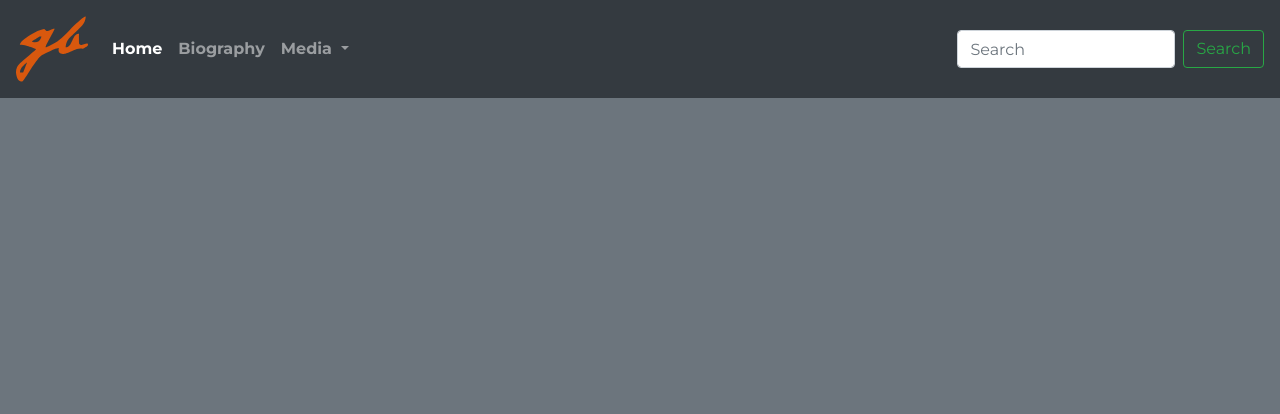
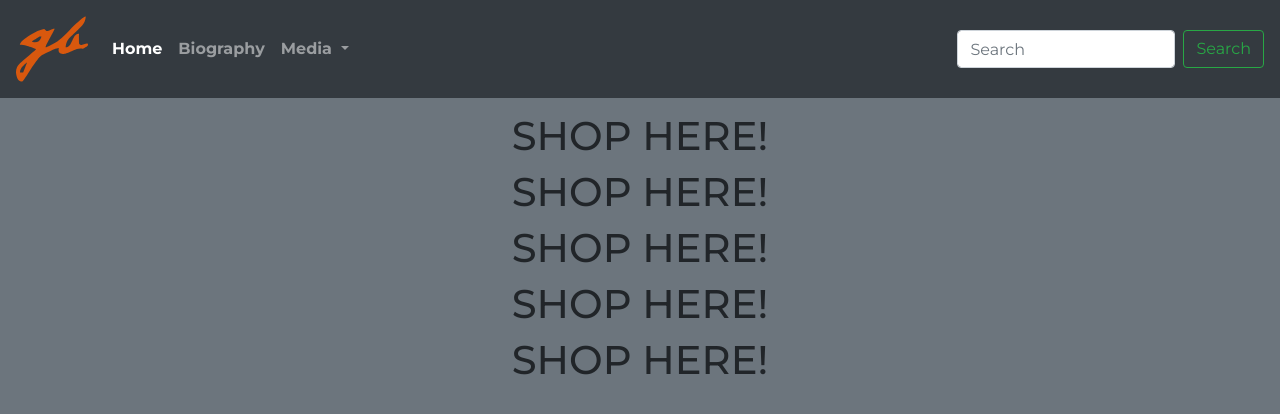
Before and after one commit to GBrachetta/guillermo, a Django app: template shop/templates/shop/shop.html in a window 1280 px wide. Shown: the top 414 px of the page. Run offline with Django 3.2, Linux system fonts and the light colour scheme; the template is opened without the code that fills it, so the values that code supplies are empty; some libraries are stand-ins or nearby versions.

Commit message:
Corrected urls after typo

```diff
--- a/shop/templates/shop/shop.html
+++ b/shop/templates/shop/shop.html
@@ -2,5 +2,11 @@
 {% load static %}
 {% block content %}
 <h1>SHOP HERE!</h1>
+<h1>SHOP HERE!</h1>
+<h1>SHOP HERE!</h1>
+<h1>SHOP HERE!</h1>
+<h1>SHOP HERE!</h1>
+<h1>SHOP HERE!</h1>
+<h1>SHOP HERE!</h1>
 
 {% endblock content %}
--- a/shop/urls.py
+++ b/shop/urls.py
@@ -2,5 +2,5 @@ from django.urls import path
 from . import views
 
 urlpatterns = [
-    path('shop', views.shop, name='shop')
+    path('', views.shop, name='shop')
 ]
```
